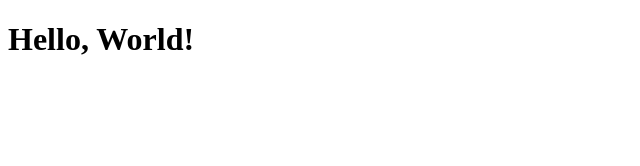
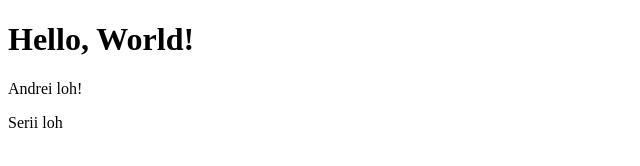
Before and after one commit to Eddybrokki/Serii_loh, a plain HTML site: page index.html in a window 1280 px wide. Shown: the whole page, without its empty margins (0-640 px from the left). Drawn offline with Linux system fonts and the light colour scheme.

Commit message:
Andrei and Serii

```diff
--- a/index.html
+++ b/index.html
@@ -6,5 +6,7 @@
 </head>
 <body>
     <h1>Hello, World!</h1>
+    <p>Andrei loh!</p>
+    <p>Serii loh</p>
 </body>
 </html>
```
